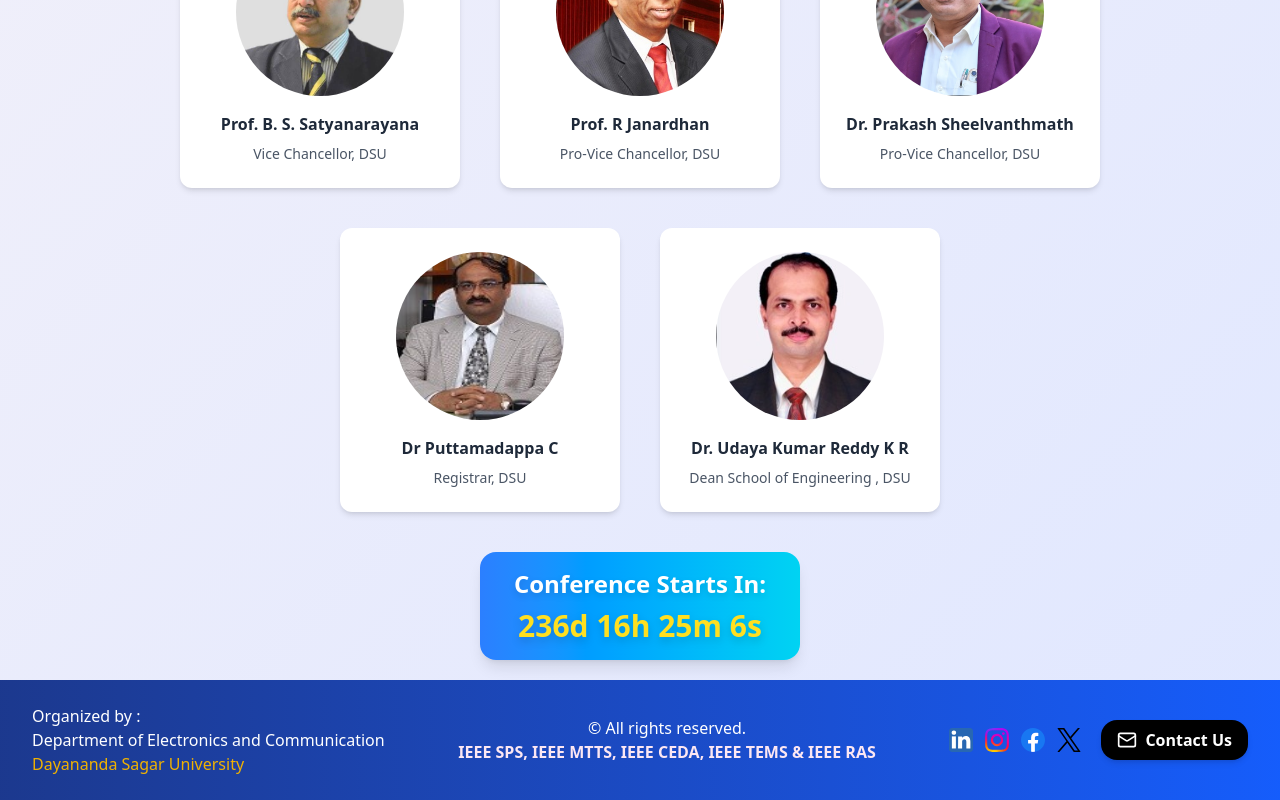
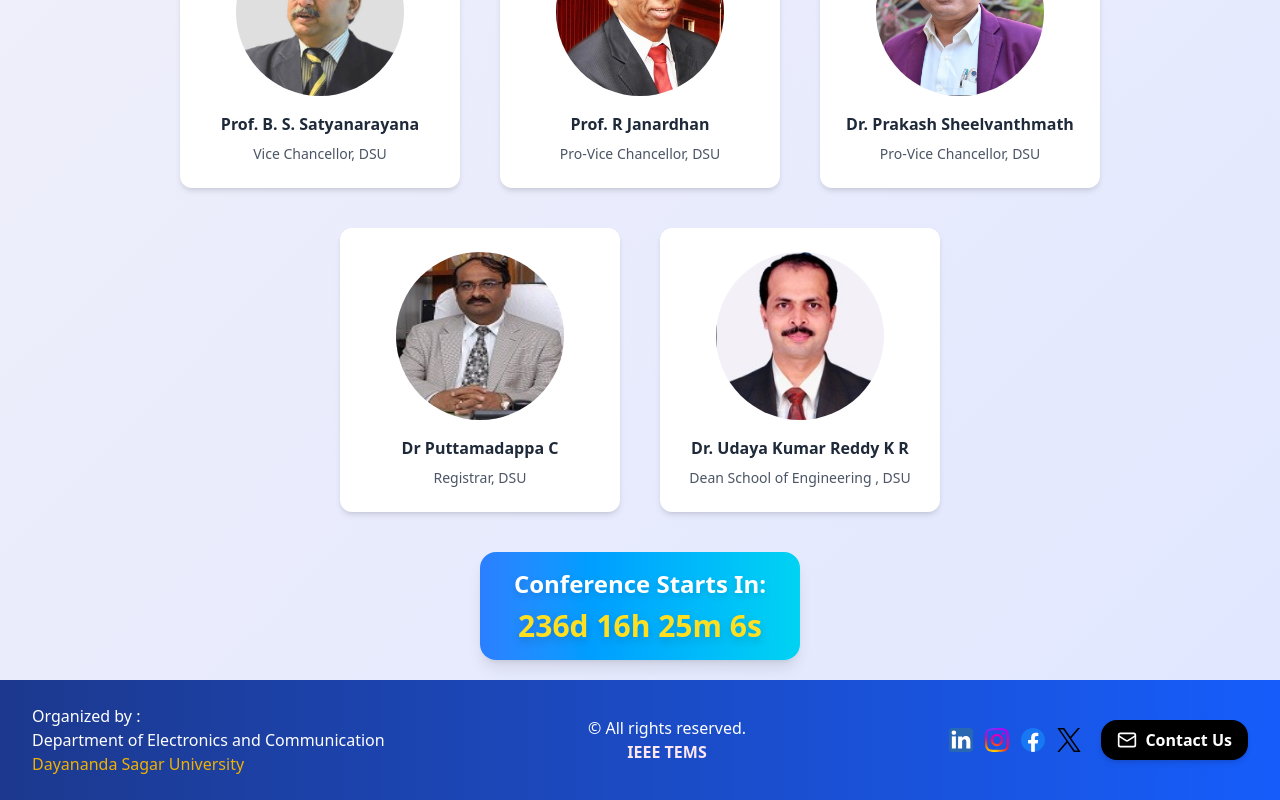
Before and after one commit to riteshkusingh27/IEEE_CONFERENCE, a React (Vite) app: page / in a window 1280 px wide. Shown: the part 1946-2746 px from the top of the page. Built offline with nearby package versions, Linux system fonts and the light colour scheme.

Commit message:
fix:tems

```diff
--- a/src/Components/Footer.jsx
+++ b/src/Components/Footer.jsx
@@ -28,7 +28,7 @@ const Footer = () => {
           </a>
         </div>
         <div className="text-center mb-4 md:mb-0">
-          <p>&copy; All rights reserved. <br/> <b className='text-pink-100'>IEEE SPS, IEEE MTTS, IEEE CEDA, IEEE TEMS & IEEE RAS</b></p>
+          <p>&copy; All rights reserved. <br/> <b className='text-pink-100'>IEEE TEMS</b></p>
         </div>
         <div className="flex space-x-3 justify-center md:justify-end items-center">
           <a href="#"><img src={linkdein} alt="LinkedIn" className="w-6 h-6" /></a>
```
